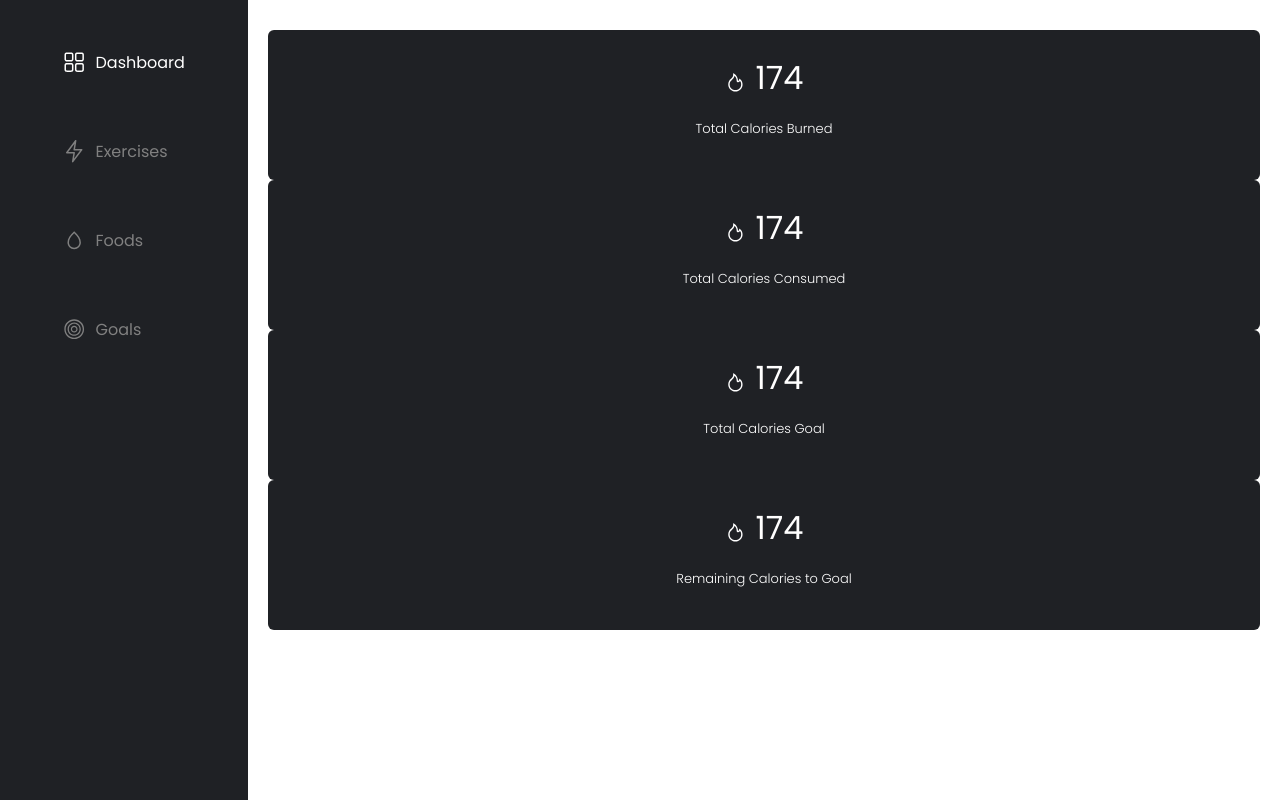
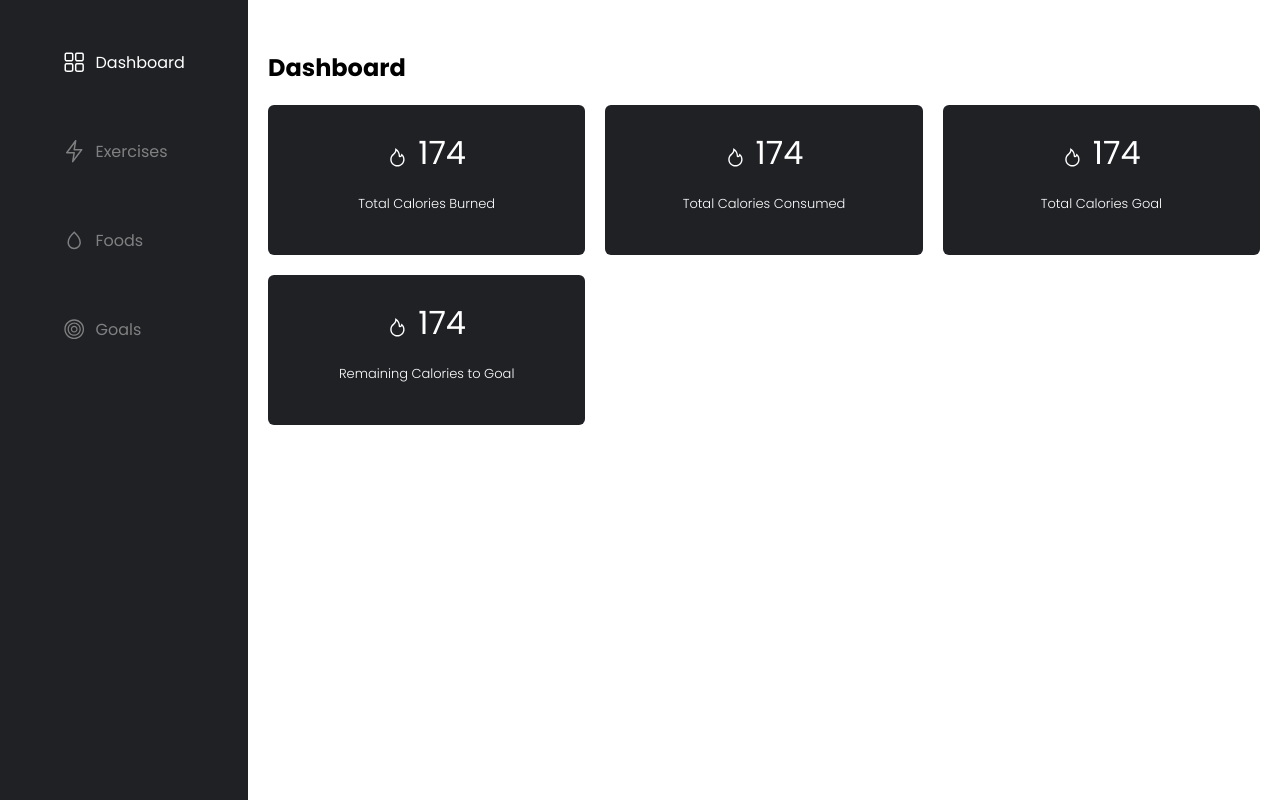
Before and after one commit to ParasArya289/fitnessTracker, a React (Create React App) app: page / in a window 1280 px wide. Built offline with nearby package versions, Linux system fonts and the light colour scheme.

Commit message:
feat: change in jsx structure

```diff
--- a/src/Pages/Dashboard/Dashboard.js
+++ b/src/Pages/Dashboard/Dashboard.js
@@ -1,9 +1,11 @@
 import "./Dashboard.css";
-import { AiFillFire,AiOutlineFire } from "react-icons/ai";
+import { AiOutlineFire } from "react-icons/ai";
 
 export const Dashboard = () => {
   return (
     <div className="dashboard">
+      <h1>Dashboard</h1>
+      <div className="dashboard__container">
         <div className="dashboard__card">
           <p>
             <AiOutlineFire />
@@ -36,5 +38,6 @@ export const Dashboard = () => {
           <h4>Remaining Calories to Goal</h4>
         </div>
       </div>
+    </div>
   );
 };
```
Lines whose indentation alone changed are shown as unchanged.
